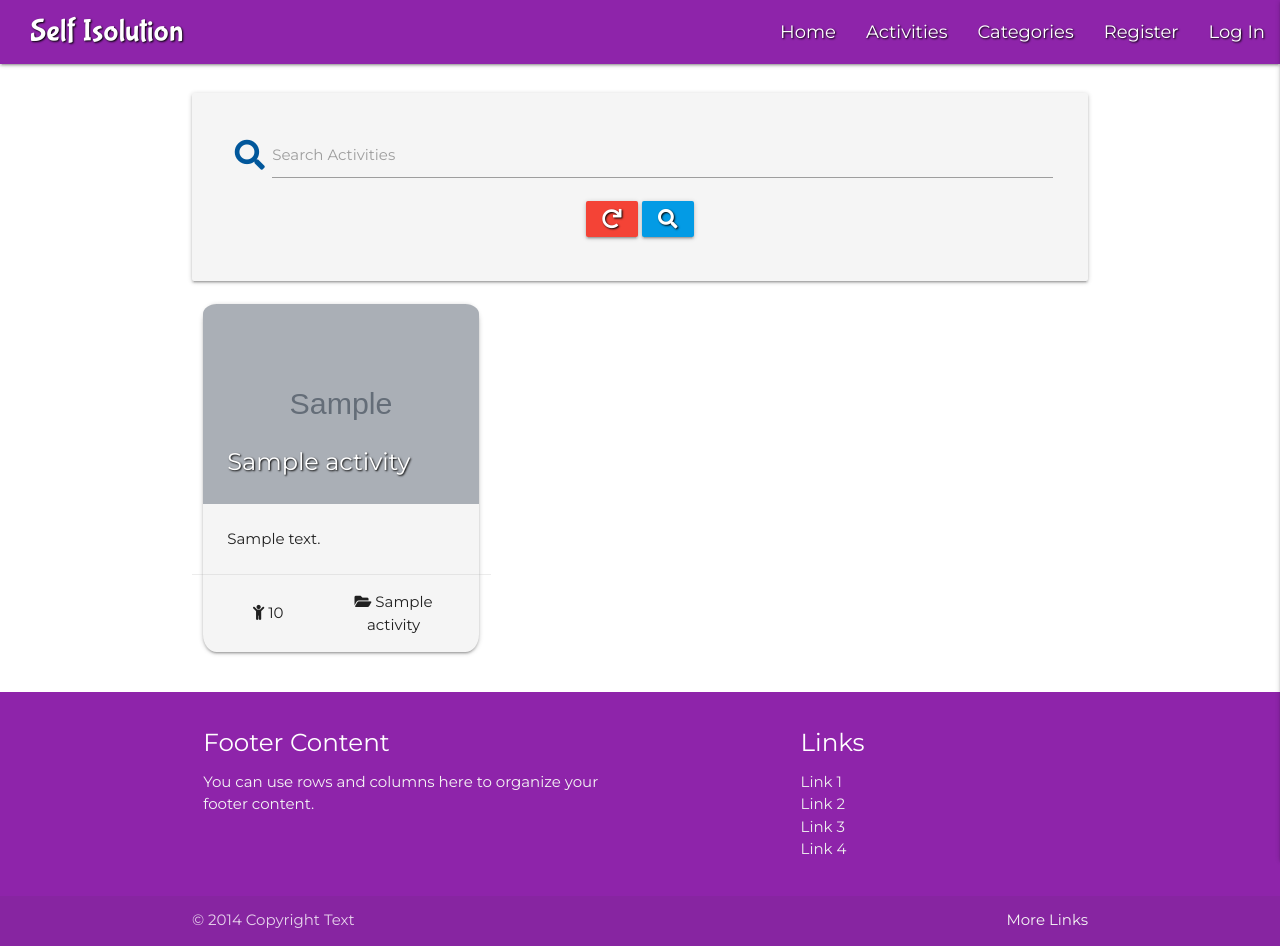
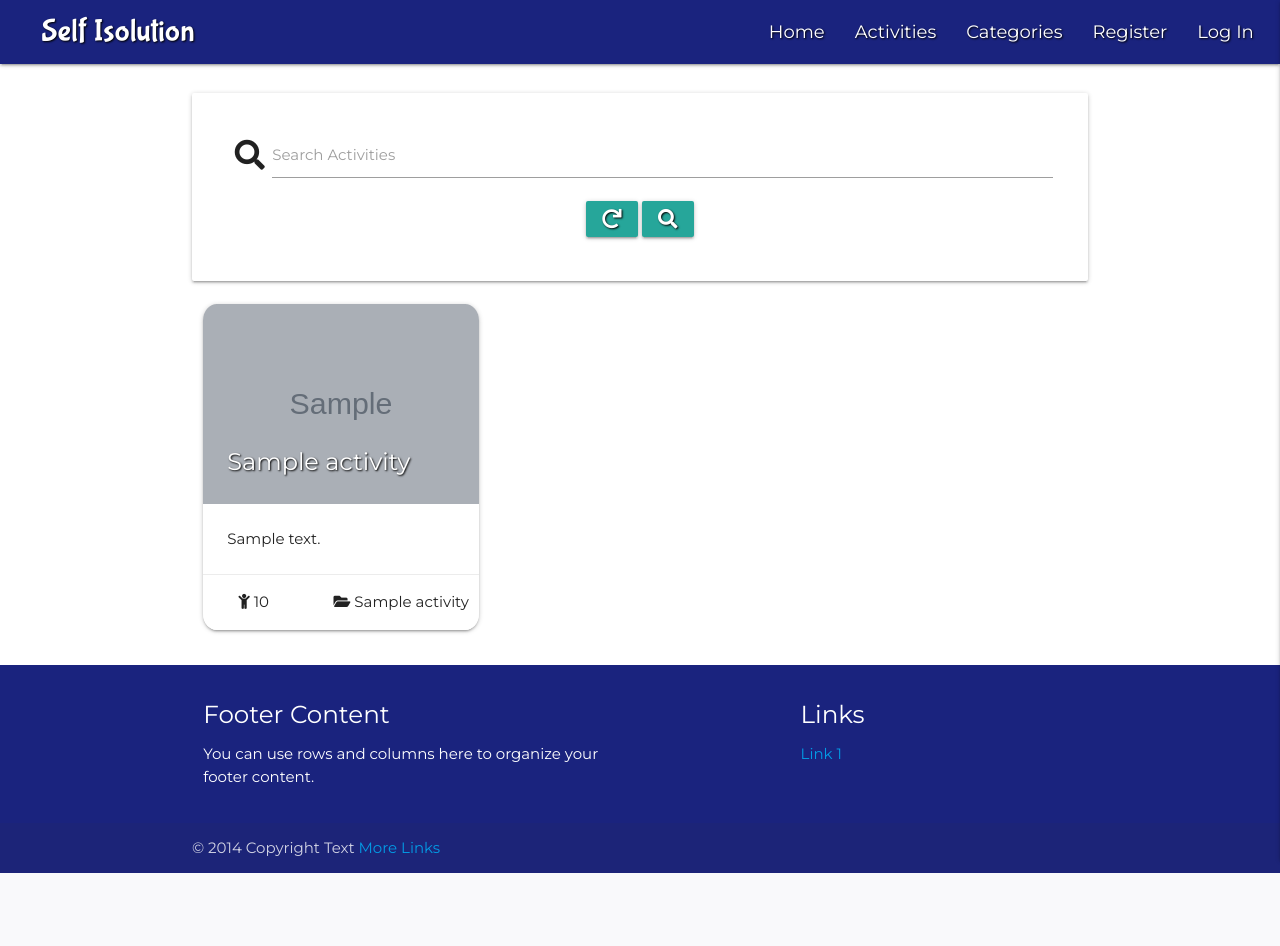
Before and after one commit to Edb83/self-isolution, a Flask app: page /search in a window 1280 px wide. After the commit the page ends 873 px from the top, so only its background shows below. Run offline with Flask 2, Linux system fonts and the light colour scheme; grey boxes marked "Sample" are stand-in pictures; a database or web service that is not in the repository returns one stand-in record (values such as "Sample title"); some libraries are stand-ins or nearby versions.

Commit message:
Remove existing CSS and begin rebuilding alongside HTML

```diff
--- a/static/css/style.css
+++ b/static/css/style.css
@@ -11,6 +11,7 @@ main {
   flex: 1 0 auto;
 }
 
+/* Home page */
 #hero-img {
     background-image: url(../images/street-1431207_1920.jpg);
     background-size: contain;
@@ -21,76 +22,142 @@ main {
     margin-top: 2rem;
 }
 
+/* Remove iOS display of carets on select forms */
 select {
     -webkit-appearance: none;
 }
 
-.dropdown-content li>a {
-    color: #8e24aa;
+
+
+
+/* Text */
+.text-shadow {
+    text-shadow: 1px 1px 2px #000;
+} */
+
+
+/* Navbar */
+
+.collapsible-header {
+    display: block;
 }
 
+.brand-logo {
+    font-family: 'Bubblegum Sans', cursive;
+    margin-left: 2rem;
+}
 
+nav ul a {
+    font-size: 1.2rem;
+}
+
+#profile-dropdown a {
+    color: #1a237e;
+    text-shadow: none;
+}
+
+/* Headings */
+h3 {
+    font-family: 'Bubblegum Sans', cursive;
+    color: #382396;
+}
+
+/* Forms */
 .file-field .file-path-wrapper {
     padding-left: 3rem;
 }
 
+
+/* Cards */
 .card {
     border-radius: 5%;
+    overflow: hidden;
 }
-
 .card .card-image img {
-    border-radius: 5% 5% 0 0;
     height: 200px;
     object-fit: cover;
     filter: brightness(0.8);
 }
-
-.card-summary {
-    font-size: 1.2em;
-    color: #13557e;
-    /* height: 4rem; */
-}
-
-/* .truncate {
-    white-space: break-spaces;
-    overflow: hidden;
-    text-overflow: ellipsis;
-} */
-
-.card-headline {
-    letter-spacing: 0.1px;
-}
-
-.activities-card-info-container {
-    /* line-height: 2rem; */
-    min-height: 5rem;
-}
-
 .activities-card-summary {
     overflow: hidden;
         white-space: nowrap;
         text-overflow: ellipsis;
 }
 
-#activity-header {
+/* .card-summary {
+    font-size: 1.2em;
+    color: #13557e;
+}
+
+
+.card-headline {
+    letter-spacing: 0.1px;
+} */
+
+/* .activities-card-info-container {
+    min-height: 5rem;
+} */
+
+
+/* .dropdown-content li>a {
+    color: #8e24aa;
+} */
+
+
+/* .file-field .file-path-wrapper {
+    padding-left: 3rem;
+} */
+
+/* .card {
+    border-radius: 5%;
+} */
+
+/* .card .card-image img {
+    border-radius: 5% 5% 0 0;
+    height: 200px;
+    object-fit: cover;
+    filter: brightness(0.8);
+} */
+
+/* .card-summary {
+    font-size: 1.2em;
+    color: #13557e;
+} */
+
+
+/* .card-headline {
+    letter-spacing: 0.1px;
+} */
+
+/* .activities-card-info-container {
+    min-height: 5rem;
+} */
+
+/* .activities-card-summary {
+    overflow: hidden;
+        white-space: nowrap;
+        text-overflow: ellipsis;
+} */
+
+/* #activity-header {
     border-bottom: solid thin;
     margin-bottom: inherit;
     padding-bottom: 1rem;
-}
+} */
 
-#activity-body {
+/* #activity-body {
     margin-bottom: 2rem;
-}
+} */
 
-#activity-body img {
+/* #activity-body img {
     border-radius: 5%;
-}
+} */
 
-#activity-buttons-container .btn{
+/* #activity-buttons-container .btn{
     margin: 0 1rem;
-}
+} */
 
-#activity-equipment-container {
+/* #activity-equipment-container {
     margin-bottom: 2rem;
 }
 
@@ -112,42 +179,24 @@ select {
     color: rgb(255 255 255);
     background-color: #0077ff;
     margin: 0 0.5rem;
-}
+} */
 
-.collapsible-header {
-    display: block;
-}
 
-.brand-logo {
+
+/* nav ul a {
+    font-size: 1.2rem;
+} */
+
+/* h3 {
     font-family: 'Bubblegum Sans', cursive;
+} */
+
+/* #nav-sidebar-header {
     margin-left: 2rem;
-}
+} */
 
-nav ul a {
-    font-size: 1.2rem;
-}
-
-h3 {
-    font-family: 'Bubblegum Sans', cursive;
-}
-
-#nav-sidebar-header {
-    margin-left: 2rem;
-}
-
-.text-shadow {
-    text-shadow: 1px 1px 2px #000;
-}
 
 
 
 
 /* Media queries */
-
-@media only screen and (max-width: 992px) {
-    nav .brand-logo {
-        left: 0;
-        -webkit-transform: none;
-        transform: none;
-    }
-}
--- a/templates/activities.html
+++ b/templates/activities.html
@@ -5,19 +5,19 @@
 
     <h3 class="center-align">{{ page_title }}</h3>
 
-    <div class="row card-panel grey lighten-4">
+    <div class="row card-panel">
         <form action="{{ url_for('search') }}" method="post" class="col s12">
             <div class="row center-align">
                 <div class="input-field col s12">
-                    <i class="fas fa-search prefix light-blue-text text-darken-4"></i>
+                    <i class="fas fa-search prefix"></i>
                     <input type="text" name="query" id="query" minlength="3" class="validate" required>
                     <label for="query">Search Activities</label>
                 </div>
                 <div class="col s12">
-                    <a href="{{ url_for('get_activities') }}" class="red btn text-shadow">
+                    <a href="{{ url_for('get_activities') }}" class="btn text-shadow">
                         <i class="fas fa-redo center-align"></i>
                     </a>
-                    <button type="submit" class="light-blue darken-1 btn text-shadow">
+                    <button type="submit" class="btn text-shadow">
                         <i class="fas fa-search center-align"></i>
                     </button>
                 </div>
@@ -29,7 +29,7 @@
         <div class="row">
             {% for activity in activities %}
                 <div id="activities-container" class="col s12 m6 xl4">
-                    <div class="card hoverable grey lighten-4">
+                    <div class="card hoverable">
                         <div class="card-image">
                         <a href="{{ url_for('view_activity', activity_id=activity._id) }}">
                             {% if activity.image_file == "" %}
@@ -44,7 +44,7 @@
                         {% if session.user|lower == activity.created_by|lower or session.user|lower == "admin"|lower %}
                         <a
                             href="{{ url_for('edit_activity', activity_id=activity._id) }}"
-                            class="btn-floating halfway-fab waves-effect waves-light light-blue darken-1"
+                            class="btn-floating halfway-fab waves-effect waves-light"
                             ><i class="fas fa-user-edit"></i
                         ></a>
                         {% endif %}
@@ -52,8 +52,7 @@
                         <div class="card-content activities-card-summary">
                             {{ activity.activity_summary }}
                         </div>
-                        <div class="row">
-                            <div class="card-action activities-card-info-container valign-wrapper center-align">
+                            <div class="card-action left-align truncate">
                                 <div class="col s5">
                                     <span><i class="fas fa-child prefix"></i>  {{ activity.target_age }}</span>
                                 </div>
@@ -61,13 +60,12 @@
                                     <span><i class="fas fa-folder-open prefix"></i> {{ activity.category_name }}</span>
                                 </div>
                             </div>
-                        </div>
                     </div>
                 </div>
             {% endfor %}
         </div>
     {% else %}
-        <h3 class="red-text text-darken-4 center-align">No Results Found</h3>
+        <h3 class="">No Results Found</h3>
     {% endif %}
 
 {% endblock %}
--- a/templates/base.html
+++ b/templates/base.html
@@ -27,28 +27,32 @@
             <li><a href="{{ url_for('logout') }}">Log Out</a></li>
         </ul>
         <div class="navbar-fixed">
+            <div class="row">
             <nav>
-                <div class="nav-wrapper purple darken-1 text-shadow">
-                    <a href="{{ url_for('home') }}" class="brand-logo">Self Isolution</a>
+                <div class="nav-wrapper indigo darken-4">
+                    <div class="col s12">
+                        <a href="{{ url_for('home') }}" class="brand-logo left text-shadow">Self Isolution</a>
                         <a href="#" data-target="mobile-navbar" class="sidenav-trigger right"><i class="fas fa-bars"></i></a>
-                    <ul class="right hide-on-med-and-down">
+                        <ul class="right hide-on-med-and-down text-shadow">
                             <li><a href="{{ url_for('home') }}">Home</a></li>
                             <li><a href="{{ url_for('get_activities') }}">Activities</a></li>
                             <li><a href="{{ url_for('get_categories') }}">Categories</a></li>
                             {% if session.user %}
-                            <li><a class="dropdown-trigger" href="#!" data-target="profile-dropdown">Profile <i class="fas fa-caret-down"></i></a></li>
+                                <li><a class="dropdown-trigger" href="#!" data-target="profile-dropdown">Profile <i class="fas fa-caret-down right"></i></a></li>
                             {% else %}
                                 <li><a href="{{ url_for('register') }}">Register</a></li>
                                 <li><a href="{{ url_for('login') }}">Log In</a></li>
                             {% endif %}
                         </ul>
                     </div>
+                </div>
             </nav>
+            </div>
         </div>
 
         <!-- mobile navbar -->
         <ul class="sidenav" id="mobile-navbar">
-            <li><a href="{{ url_for('home') }}"><h4 id="nav-sidebar-header" class="purple-text text-darken-1">Self Isolution</h4></a></li>
+            <li><a href="{{ url_for('home') }}"><h4 id="nav-sidebar-header" class="">Self Isolution</h4></a></li>
                 <li><a href="{{ url_for('get_activities') }}">Activities</a></li>
                 <li><a href="{{ url_for('get_categories') }}">Categories</a></li>
                 {% if session.user %}
@@ -85,20 +89,18 @@
         {% endblock %}
     </main>
 
-    <footer class="page-footer purple darken-1">
+    <footer class="page-footer indigo darken-4">
         <div class="container">
             <div class="row">
                 <div class="col l6 s12">
                     <h5 class="white-text">Footer Content</h5>
-                    <p class="grey-text text-lighten-4">You can use rows and columns here to organize your footer content.</p>
+                    <p class="">You can use rows and columns here to organize your footer content.</p>
                 </div>
                 <div class="col l4 offset-l2 s12">
                     <h5 class="white-text">Links</h5>
                     <ul>
-                        <li><a class="grey-text text-lighten-3" href="#!">Link 1</a></li>
-                        <li><a class="grey-text text-lighten-3" href="#!">Link 2</a></li>
-                        <li><a class="grey-text text-lighten-3" href="#!">Link 3</a></li>
-                        <li><a class="grey-text text-lighten-3" href="#!">Link 4</a></li>
+                        <li><a class="" href="#!">Link 1</a></li>
+
                     </ul>
                 </div>
             </div>
@@ -106,7 +108,7 @@
         <div class="footer-copyright">
             <div class="container">
                 © 2014 Copyright Text
-                <a class="grey-text text-lighten-4 right" href="#!">More Links</a>
+                <a class="" href="#!">More Links</a>
             </div>
         </div>
     </footer>
```
Lines whose indentation alone changed are shown as unchanged.
